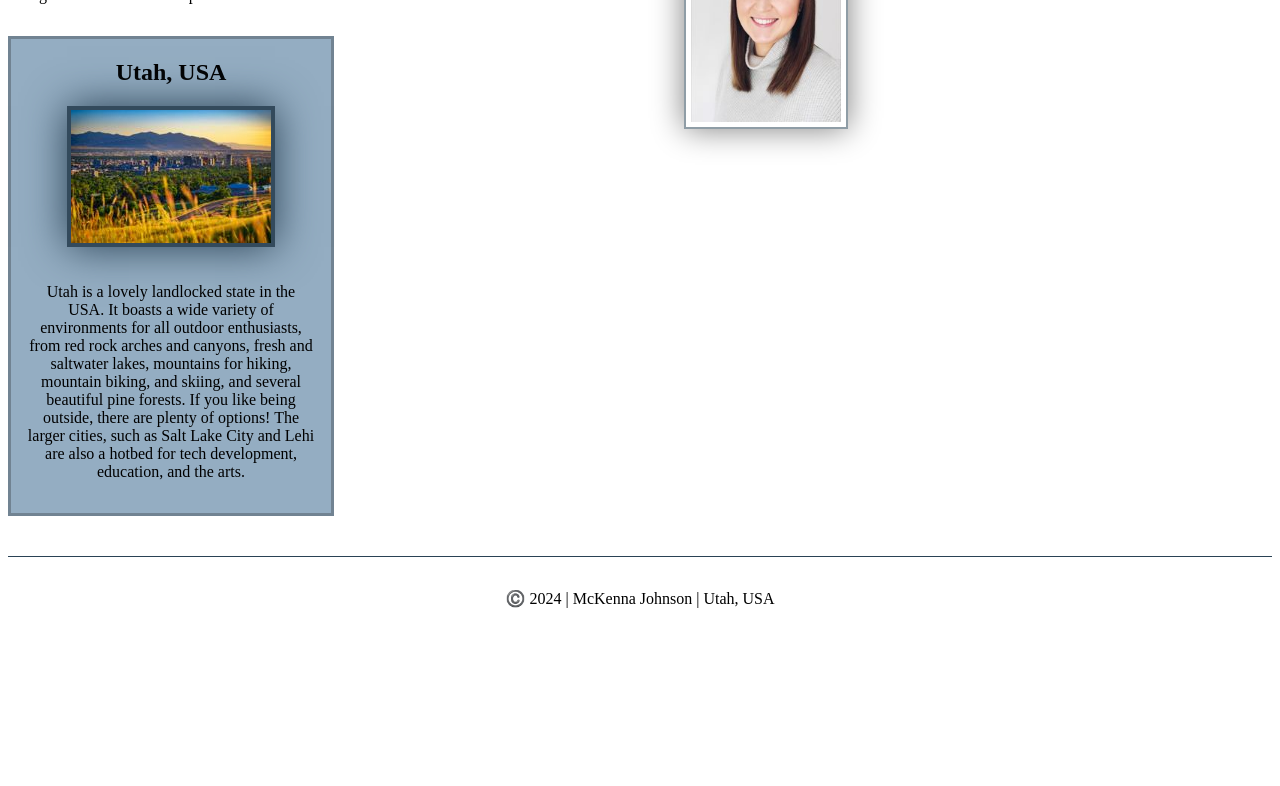
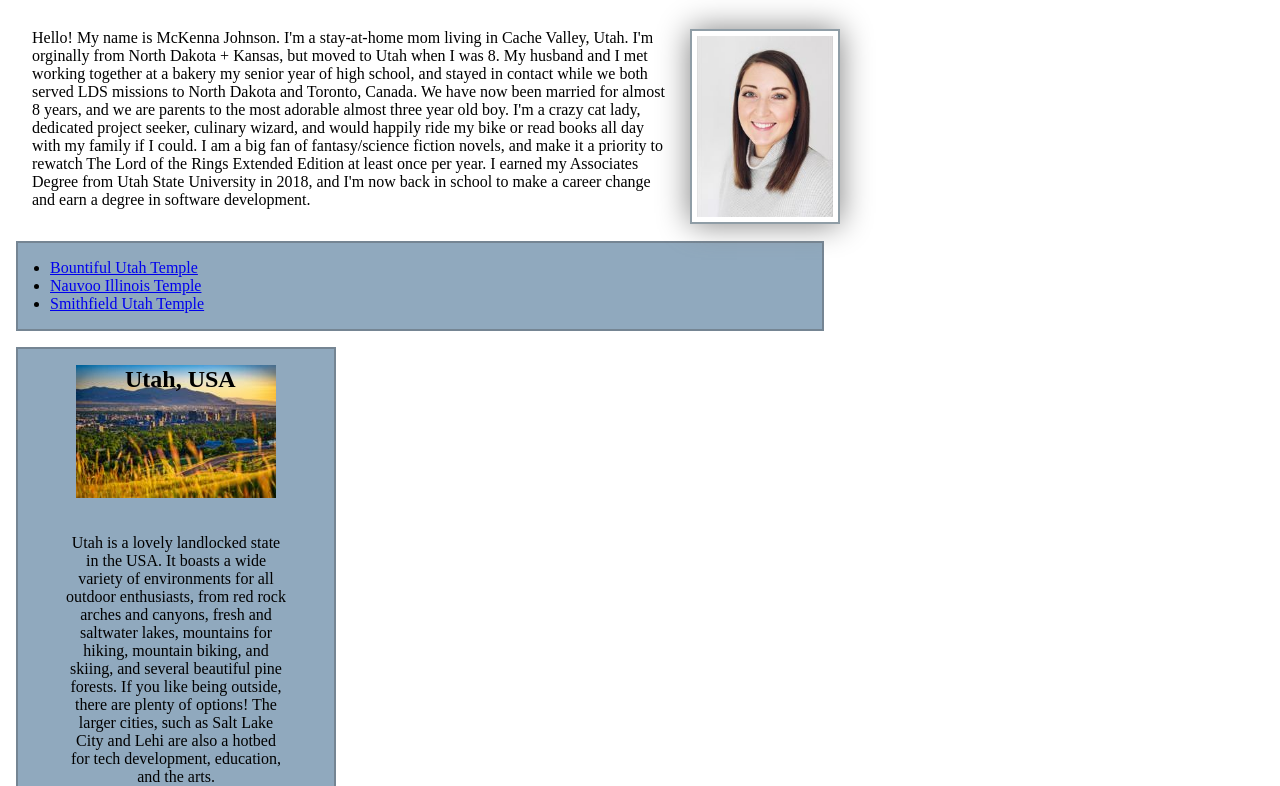
Before and after one commit to littlemissmiso/wdd130, a plain HTML site: page index.html in a window 1280 px wide. Shown: the part 382-1168 px from the top of the page. Before the commit the page ends 1022 px from the top, so only its background shows below. Drawn offline with Linux system fonts and the light colour scheme.

Commit message:
Home page Edits

```diff
--- a/index.html
+++ b/index.html
@@ -14,15 +14,24 @@
                 <a href="#">Home</a>
                 <a href="wwr/">Rafting Website</a>
                 <a href="wwr/site-plan-rafting.html">Rafting Site Plan</a>
+                <a href="www.linkedin.com/in/mckenna-johnson-123798161">LinkedIn - McKenna Johnson</a>
+                <a href="www.facebook.com">Facebook</a>
             </nav>
         </header>
         <main>
             <h1>McKenna Johnson | WDD 130</h1>
             <img src="images/profile.jpg" alt="McKenna Johnson" width="200">
-            <p>Hello! My name is McKenna Johnson. I'm a stay-at-home mom living in Cache Valley, Utah. I'm a crazy cat lady, dedicated project seeker, culinary wizard,
-                and would happily ride my bike or read books all day with my family if I could. After an almost 6 year break, I'm back in school to earn a degree in software development.</p>
+            <p>Hello! My name is McKenna Johnson. I'm a stay-at-home mom living in Cache Valley, Utah. I'm orginally from North Dakota + Kansas, but moved to Utah when I was 8. My husband and I met working together at a bakery my senior year of high school,
+                and stayed in contact while we both served LDS missions to North Dakota and Toronto, Canada. We have now been married for almost 8 years, and we are parents to the most adorable almost three year old boy.
+                I'm a crazy cat lady, dedicated project seeker, culinary wizard, and would happily ride my bike or read books all day with my family if I could. I am a big fan of fantasy/science fiction novels, and make it a priority to rewatch The Lord of the Rings Extended Edition at least once per year.
+                I earned my Associates Degree from Utah State University in 2018, and I'm now back in school to make a career change and earn a degree in software development.  </p>
+            <ul class="box">
+                <li><a href="https://www.churchofjesuschrist.org/temples/details/bountiful-utah-temple?lang=eng" target="_blank">Bountiful Utah Temple</a></li>
+                <li><a href="https://www.churchofjesuschrist.org/temples/details/nauvoo-illinois-temple?lang=eng" target="_blank">Nauvoo Illinois Temple</a></li>
+                <li><a href="https://www.churchofjesuschrist.org/temples/details/smithfield-utah-temple?lang=eng" target="_blank">Smithfield Utah Temple</a></li>
+            </ul>
         </main>
-        <aside>
+        <aside class="box">
             <h2>Utah, USA</h2>
             <img src="images/utah.jpg" alt="Utah City Landscape" width="200">
             <p>Utah is a lovely landlocked state in the USA. It boasts a wide variety of environments for all outdoor enthusiasts, from red rock arches and canyons, fresh and saltwater lakes, mountains for hiking,
@@ -33,4 +42,5 @@
             <p>©️ 2024 | McKenna Johnson | Utah, USA</p>
         </footer>
     </body>
+    <!--Last edit: 10/02/2024--!>
 </html>
--- a/styles/styles.css
+++ b/styles/styles.css
@@ -1,3 +1,9 @@
+* {
+    margin: 0;
+    padding: 0;
+    box-sizing: border-box;
+}
+
 :root {
     --heading-background-color: rgb(224, 175, 53);
     --heading-text-color: white;
@@ -22,7 +28,7 @@ nav a {
 
 h1 {
     text-align: left;
-    padding: .5rem;
+    padding: 1rem;
     background-color: var(--heading-background-color);
     color: var(--heading-text-color);
     font-family: var(--font-family);
@@ -36,12 +42,22 @@ main img {
     border: 2px solid rgba(51, 75, 93, 0.545);
     padding: 5px;
     box-shadow: 0 0 30px gray;
+    margin-top: 2rem;
+    margin-left: 1rem;
+    margin-bottom: 1rem;
+
 }
 
 p {
     padding: 1rem;
+    margin: 1rem;
+
 }
 
+li {
+    margin-left: 1rem;
+
+}
 
 footer {
     margin-top: 40px;
@@ -49,7 +65,7 @@ footer {
     text-align: center;
     }
 
-aside {
+aside h2 {
     img {
         width: 200px;
         height: auto;
@@ -58,11 +74,33 @@ aside {
         box-shadow: 0 0 40px rgb(40, 64, 83);
 
     }
-    width: 20rem;
-    margin: 0rem;
+    position: absolute;
+    bottom: 25px;
+    left: 125px;
+    color:rgb(0, 0, 0);
+    font-family: nav(--font-family);
+
+    /* width: 20rem; */
+    /* margin: 0rem;
     border: 3px solid rgb(113, 131, 146);
     padding: rem;
     background-color: rgb(148, 173, 194);
-    color: #000000;
+    color: #000000; */
+    /* text-align: center; */
+}
+/* Class Selectors */
+
+.box {
+    margin: 1rem;
+    border: 2px solid rgb(117, 133, 147);
+    padding: 1rem;
+    background-color: rgba(119, 150, 175, 0.813);
+    color: #000;
+}
+
+aside {
+    width: 20em;
+    height: 30em;
     text-align: center;
+
 }
```
